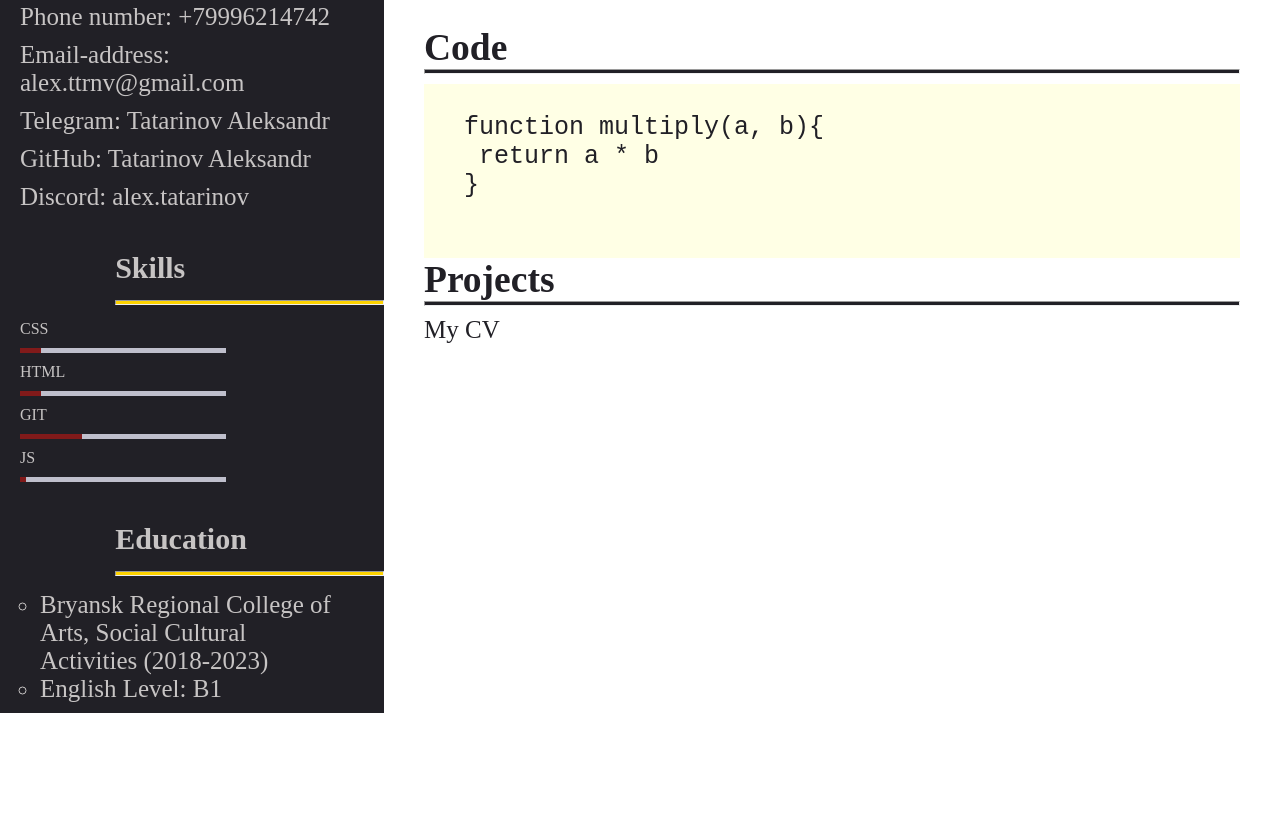
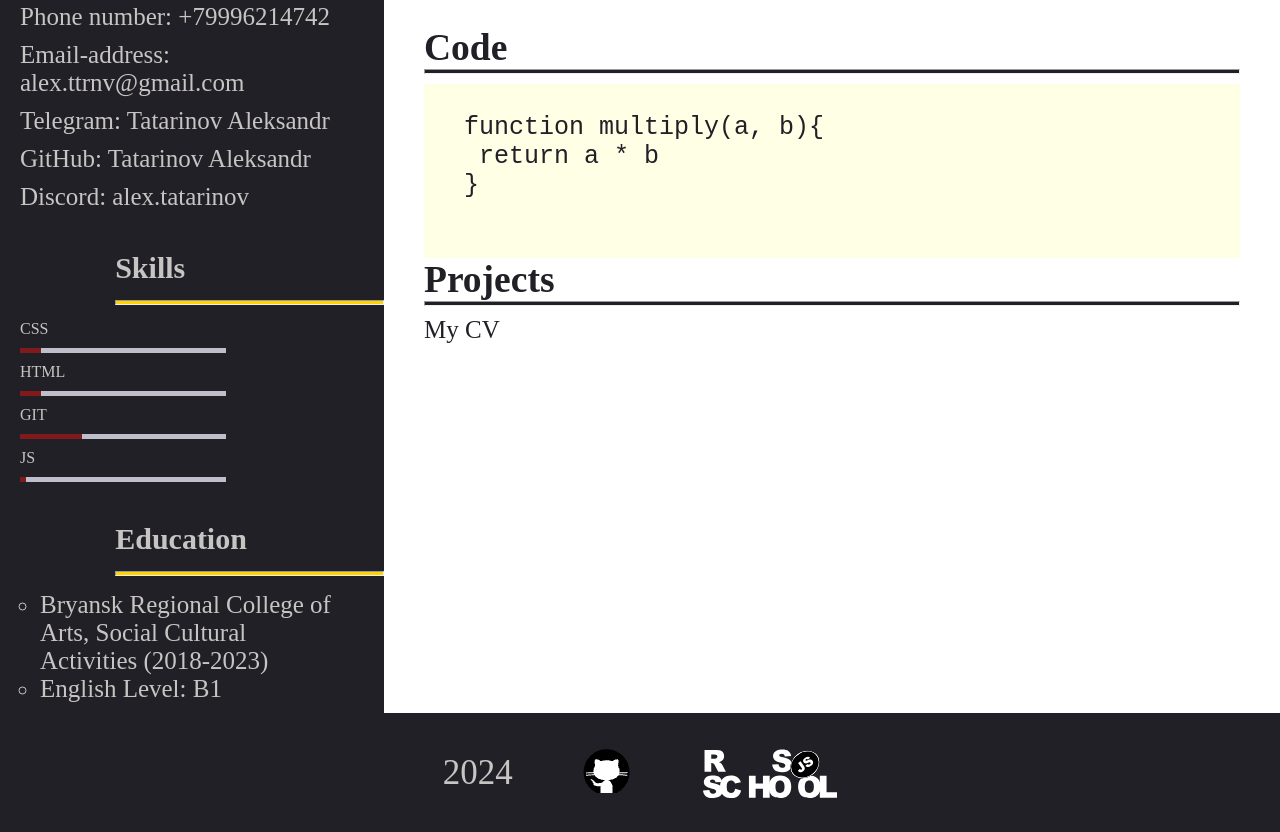
Before and after one commit to Alex-Tatarinov/rsschool-cv, a plain HTML site: page index.html in a window 1280 px wide. Shown: the part 678-1510 px from the top of the page. Before the commit the page ends 1391 px from the top, so only its background shows below. Drawn offline with Linux system fonts and the light colour scheme.

Commit message:
feat: add footer

```diff
--- a/index.html
+++ b/index.html
@@ -119,6 +119,24 @@ function multiply(a, b){
 </div>
 </div>
  </main>
- <footer></footer>
+ <footer class="footer">
+    <div class="wrappper-max">
+        <ul class="footer-list">
+            <li class="footer-item">2024</li>
+            <li class="footer-item"><a href="https://github.com/Alex-Tatarinov" target="_blank" class="github-link">
+                <img src="./github.png" alt="github" class="github-img">
+            </a></li>
+            <li class="footer-item footer-item-logo">
+                <a href="https://rs.school/courses/javascript-ru" target="_blank">
+                  <img
+                    src="./rs-school-logo.svg"
+                    alt="rss"
+                    class="rss-logo"
+                  />
+                </a>
+              </li>
+        </ul>
+    </div>
+ </footer>
 </body>
 </html>
--- a/style.css
+++ b/style.css
@@ -12,8 +12,14 @@ li {
     list-style-type: none
 }
 .wrapper-max {
-    width: 100vw;
+    width: calc(100vw - 30px);
 }
+
+.wrapper {
+  max-width: 1300px;
+  margin: 0 auto;
+}
+
 .header {
     padding: 30px 0;
     color: #c7c4c4;
@@ -123,8 +129,7 @@ margin-top: 10px;
 
 .section-name {
     margin-top: 40px;
-    text-align: center;
-    padding: 40px 0;
+    padding: 40px 40px;
     font-size: 40px;
     background-color: #ffca00;
     color: black;
@@ -153,3 +158,28 @@ margin-top: 10px;
 .projects {
     padding: 0 40px;
 }
+.footer {
+    background-color: #212026;
+    color: #c7c4c4;
+  }
+
+  .rss-logo {
+    filter: invert(1);
+  }
+
+  .footer-list {
+    display: flex;
+    justify-content: center;
+    align-items: center;
+    gap: 70px;
+    padding: 30px 0;
+    font-size: 35px;
+  }
+
+  .footer-item-logo {
+    height: 50px;
+  }
+
+  .rss-logo {
+    height: 100%;
+  }
```
Also changed, not shown: github.png (added), rs-school-logo.svg (added).
